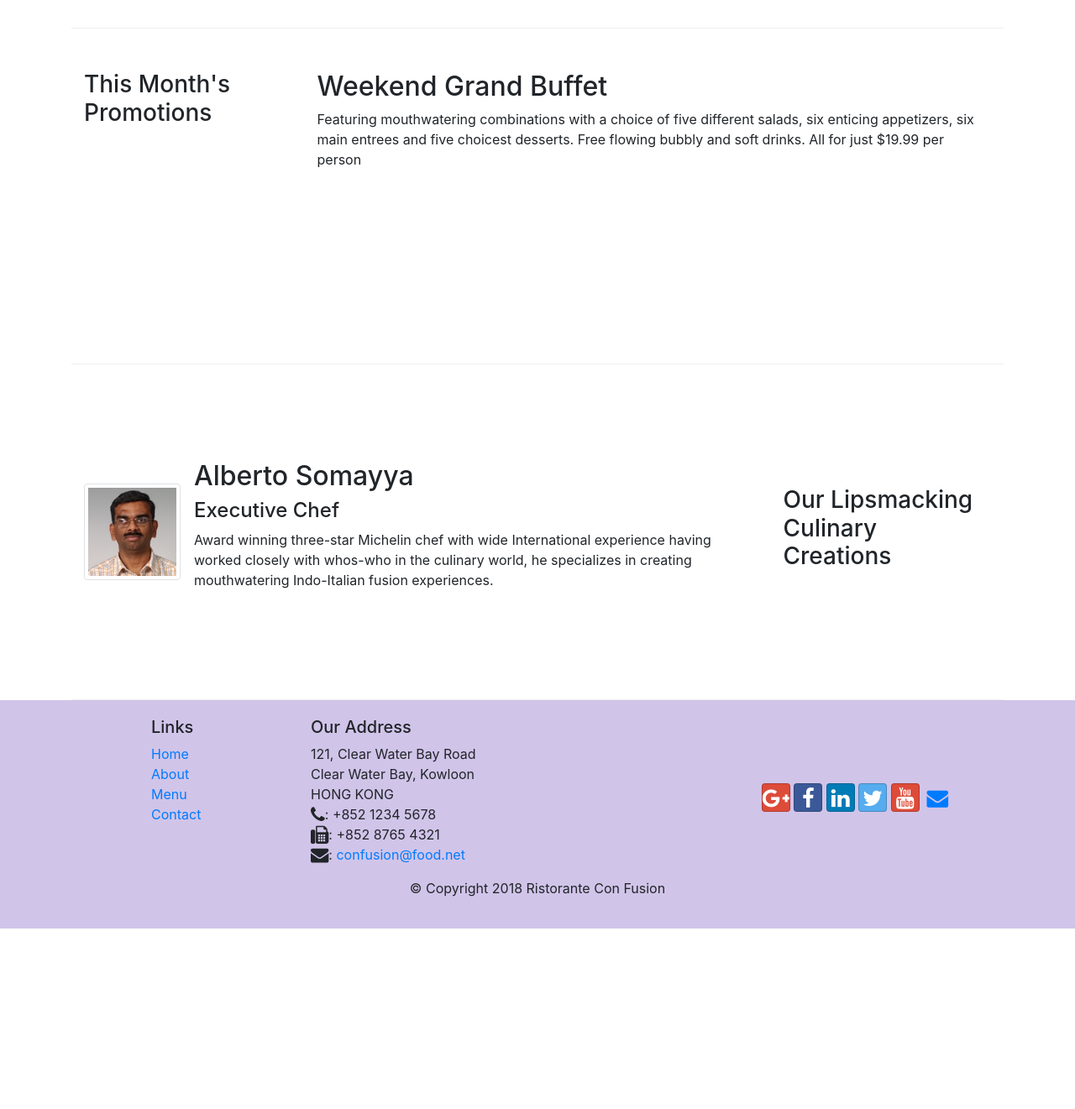
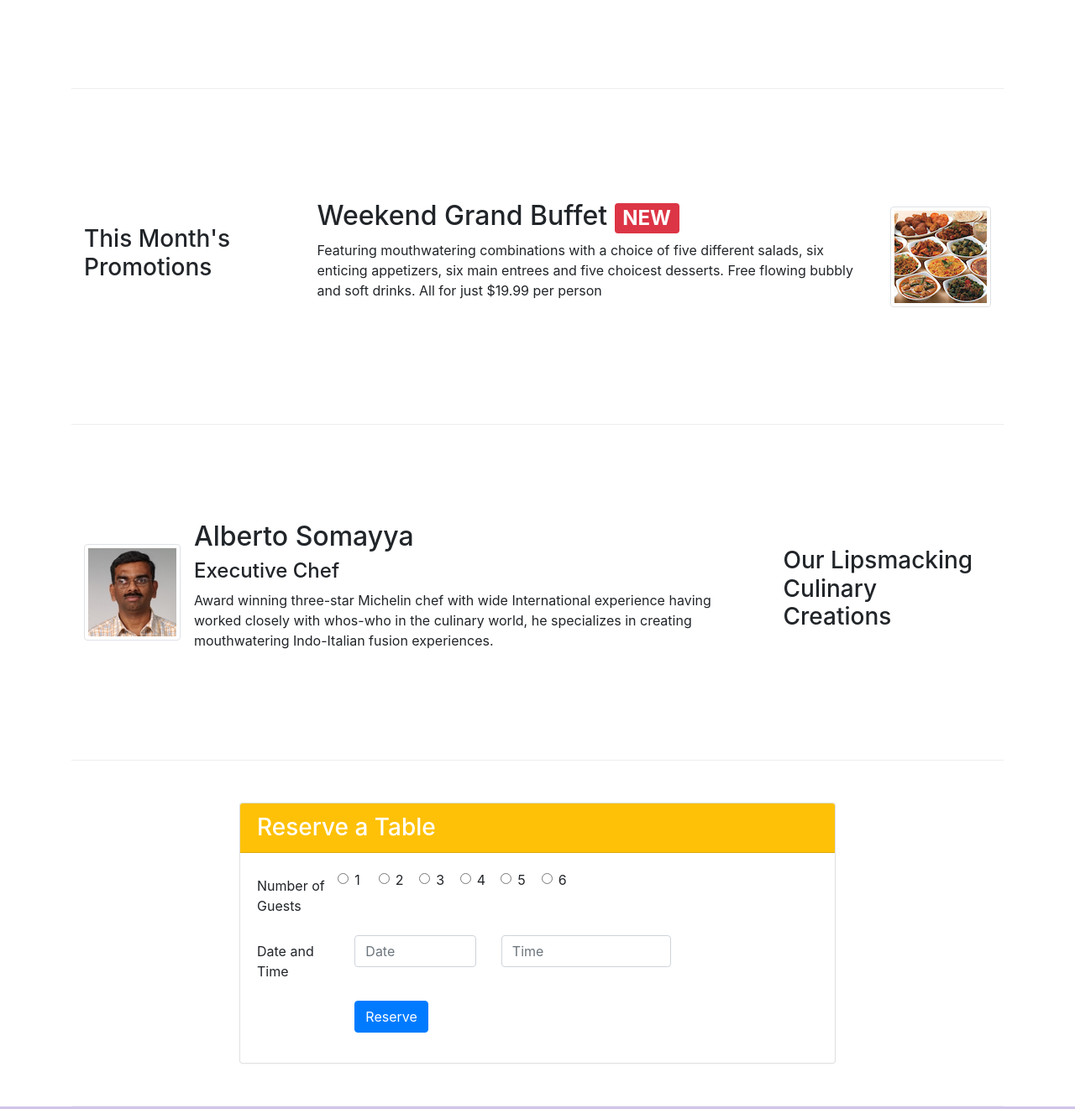
Before and after one commit to erickpr0/Bootstrap, a website: page index.html in a window 1280 px wide. Shown: the part 700-2021 px from the top of the page at 84% size. Before the commit the page ends 1806 px from the top, so only its background shows below. Drawn offline with nearby package versions, Linux system fonts and the light colour scheme.

Commit message:
Assignment 2

```diff
--- a/index.html
+++ b/index.html
@@ -35,13 +35,18 @@
     <header class="jumbotron">
         <div class="container">
             <div class="row row-header">
-                <div class="col-12 col-sm-6">
+                <div class="col-12 col-md-4">
                     <h1>Ristorante con Fusion</h1>
                     <p>We take inspiration from the World's best cuisines, and create a unique fusion experience. Our lipsmacking creations will tickle your culinary senses!</p>
                 </div>
-                <div class="col-12 col-sm align-self-center">
-                    <img src="./img/logo.png" class="img-fluid">
+                <div class="col-12 col-md-4 align-self-center align-items-center">
+                    <img src="./img/logo.png" class="img-fluid mx-auto d-sm-block">
                 </div>
+
+                    <div class="col-12 col-md-4 align-self-center">
+                        <a href="#reserveTable"><input type="button" value="Reserve a Table" class="btn-warning btn btn-block"></a>
+                    </div>
+
             </div>
         </div>
     </header>
@@ -63,13 +68,19 @@
         </div>
 
 
-        <div class="row row-content" align-items-center>
+        <div class="row row-content align-items-center">
             <div class="col-12 col-sm-4 col-md-3">
                 <h3>This Month's Promotions</h3>
             </div>
             <div class="col col-sm col-md">
-                <h2>Weekend Grand Buffet</h2>
-                <p>Featuring mouthwatering combinations with a choice of five different salads, six enticing appetizers, six main entrees and five choicest desserts. Free flowing bubbly and soft drinks. All for just $19.99 per person </p>
+                <div class="media">
+                    <div class="media-body>=">
+                        <h2 class="mt-0">Weekend Grand Buffet <span class="badge badge-danger">NEW</span></h2>
+                        <p class="d-none d-sm-block">Featuring mouthwatering combinations with a choice of five different salads, six enticing appetizers, six main entrees and five choicest desserts. Free flowing bubbly and soft drinks. All for just $19.99 per person </p>
+                    </div>
+                    <img class="d-flex ml-3 img-thumbnail align-self-center" src="img/buffet.png" alt="buffet">
+                </div>
+
             </div>
         </div>
 
@@ -88,8 +99,70 @@
                 </div>
             </div>
         </div>
+
+        <div class="row row-content align-items-center">
+            <div class="col-12 col-md-8 offset-md-2">
+                <div class="card">
+                    <h3 class="card-header bg-warning text-white">Reserve a Table</h3>
+                    <div class="card-body">
+                        <form>
+                            <div class="form-group row" id="reserveTable">
+                                <label for="guests" class="col-md-2 col-form-label">Number of Guests</label>
+                                <div class="col-8 offset-2 col-md-10 offset-md-0">
+                                    <div class="form-group row">
+                                        <div class="col-2 col-md-1">
+                                            <input type="radio" class="form-check-input" id="1" name="guests">
+                                            <label class="form-check-label" for="1">1</label>
+                                        </div>
+                                        <div class="col-2 col-md-1">
+                                            <input type="radio" class="form-check-input" id="2" name="guests">
+                                            <label class="form-check-label" for="1">2</label>
+                                        </div>
+                                        <div class="col-2 col-md-1">
+                                            <input type="radio" class="form-check-input" id="3" name="guests">
+                                            <label class="form-check-label" for="1">3</label>
+                                        </div>
+                                        <div class="col-2 col-md-1">
+                                            <input type="radio" class="form-check-input" id="4" name="guests">
+                                            <label class="form-check-label" for="1">4</label>
+                                        </div>
+                                        <div class="col-2 col-md-1">
+                                            <input type="radio" class="form-check-input" id="4" name="guests">
+                                            <label class="form-check-label" for="1">5</label>
+                                        </div>
+                                        <div class="col-2 col-md-1">
+                                            <input type="radio" class="form-check-input" id="4" name="guests">
+                                            <label class="form-check-label" for="1">6</label>
+                                        </div>
+                                    </div>
+                                </div>
+
+                            </div>
+
+                            <div class="form-group row">
+                                <label for="guests" class="col-md-2 col-form-label">Date and Time</label>
+                                <div class="col-12 col-md-3">
+                                    <input type="tel" class="form-control" id="areacode" name="areacode" placeholder="Date">
+                                </div>
+                                <div class="col-12 col-md-4">
+                                    <input type="tel" class="form-control" id="telnum" name="telnum" placeholder="Time">
+                                </div>
+                            </div>
+
+                            <div class="form-group row">
+                                <div class="offset-md-2 col-md-10">
+                                    <button type="submnit" class="btn btn-primary">Reserve</button>
+                                </div>
+                            </div>
+                        </form>
+                    </div>
+                </div>
+            </div>
+
+
+        </div>
+
     </div>
-
 
 
     <footer class="footer">
```
Also changed, not shown: aboutus.html (+2 -2 lines).
